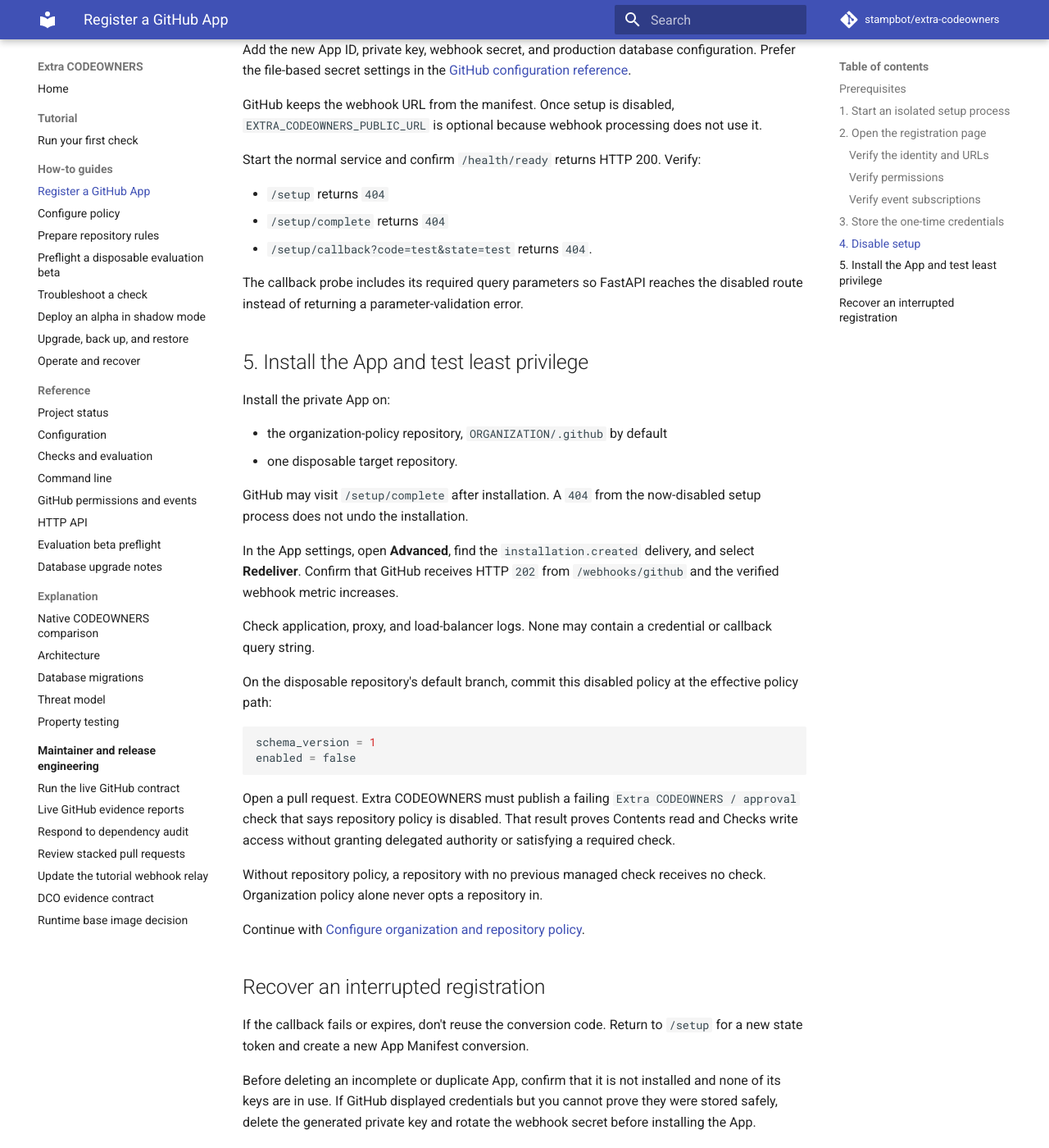
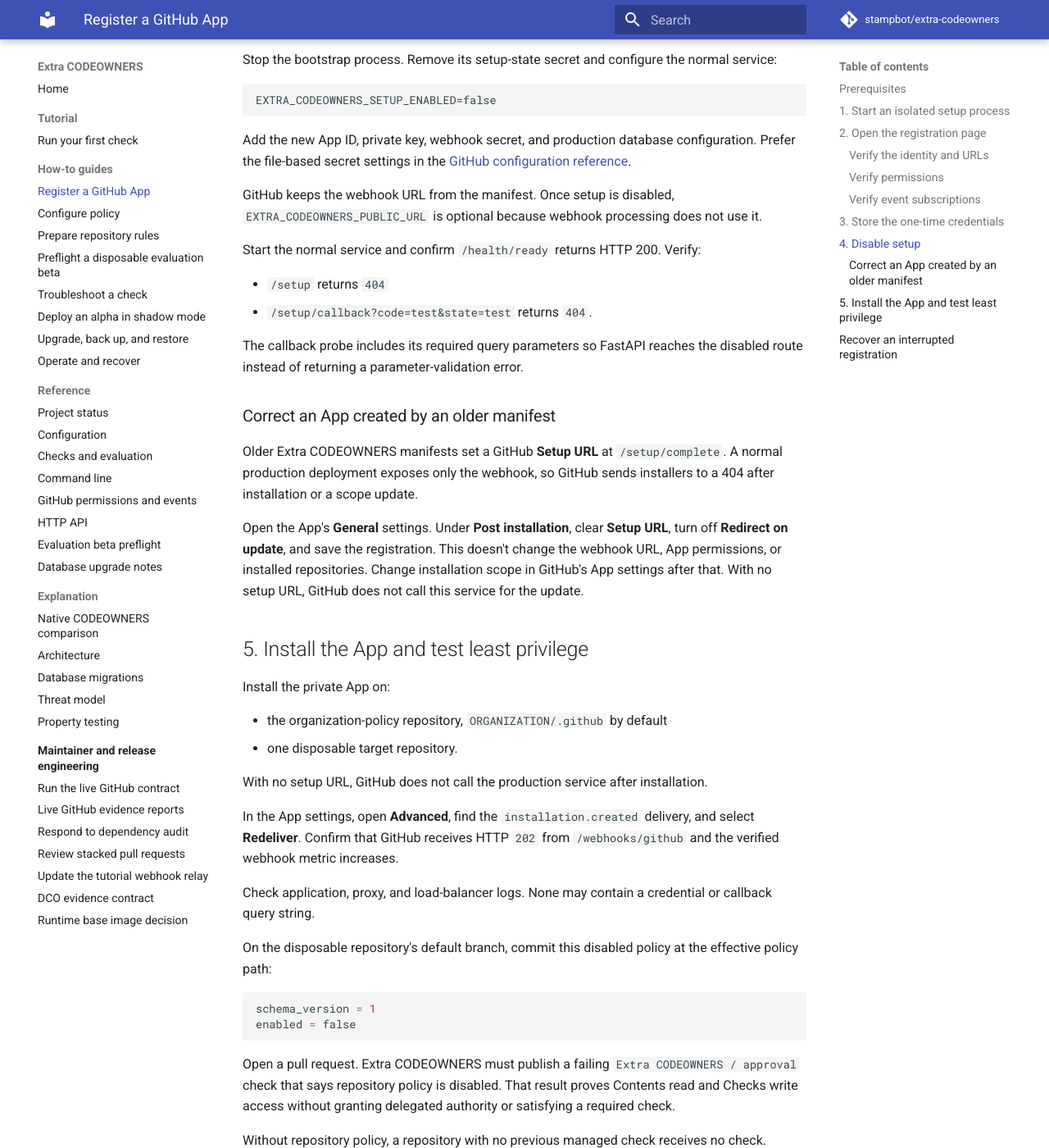
Before and after one commit to stampbot/extra-codeowners, an MkDocs documentation site: the page built from docs/how-to/register-app.md, in a window 1280 px wide and 1400 px high, scrolled down 3987 px. Shown: the whole window at 82% size. Built offline with MkDocs 1.6.1 and Material for MkDocs 9.7.7, drawn with Linux system fonts in a browser that asks for light colours; comment, search, counter and statistics services are not loaded; some of the changed text lies outside the part shown.

Commit message:
fix(app): remove stale post-install redirect
Signed-off-by: Danny Sauer <github@dannysauer.com>

```diff
--- a/docs/how-to/register-app.md
+++ b/docs/how-to/register-app.md
@@ -1,4 +1,4 @@
-# Register a GitHub App with the setup URL
+# Register a GitHub App with an App Manifest
 
 Use the optional App Manifest flow to create a private Extra CODEOWNERS GitHub
 App. The manifest proposes the webhook URL, permissions, and event
@@ -7,7 +7,8 @@
 
 The callback displays credentials once. Run it from an operator-controlled
 browser, store the values immediately, and disable setup when registration is
-complete.
+complete. The manifest leaves GitHub's post-installation setup URL blank, so
+GitHub won't redirect an installer back to this short-lived service.
 
 ## Prerequisites
 
@@ -87,6 +88,9 @@
 - Confirm that the App is private.
 - Confirm that the webhook URL is the expected HTTPS origin followed by
   `/webhooks/github`.
+- Leave **Setup URL** blank and leave **Redirect on update** unselected. The
+  service only needs the one-use manifest callback; it has no post-installation
+  page.
 - Confirm that the App does not request user authorization.
 
 The final name identifies this checker deployment. It is not the name of an
@@ -178,11 +182,22 @@
 Verify:
 
 - `/setup` returns `404`
-- `/setup/complete` returns `404`
 - `/setup/callback?code=test&state=test` returns `404`.
 
 The callback probe includes its required query parameters so FastAPI reaches
 the disabled route instead of returning a parameter-validation error.
+
+### Correct an App created by an older manifest
+
+Older Extra CODEOWNERS manifests set a GitHub **Setup URL** at
+`/setup/complete`. A normal production deployment exposes only the webhook,
+so GitHub sends installers to a 404 after installation or a scope update.
+
+Open the App's **General** settings. Under **Post installation**, clear
+**Setup URL**, turn off **Redirect on update**, and save the registration. This
+doesn't change the webhook URL, App permissions, or installed repositories.
+Change installation scope in GitHub's App settings after that. With no setup
+URL, GitHub does not call this service for the update.
 
 ## 5. Install the App and test least privilege
 
@@ -191,8 +206,8 @@
 - the organization-policy repository, `ORGANIZATION/.github` by default
 - one disposable target repository.
 
-GitHub may visit `/setup/complete` after installation. A `404` from
-the now-disabled setup process does not undo the installation.
+With no setup URL, GitHub does not call the production service after
+installation.
 
 In the App settings, open **Advanced**, find the
 `installation.created` delivery, and select **Redeliver**. Confirm that
```
Also changed, not shown: docs/how-to/deploy.md (+2 -2 lines), docs/index.md (+1 -1 lines), docs/reference/configuration.md (+1 -1 lines), docs/reference/http-api.md (+1 -6 lines), 4 other files.
